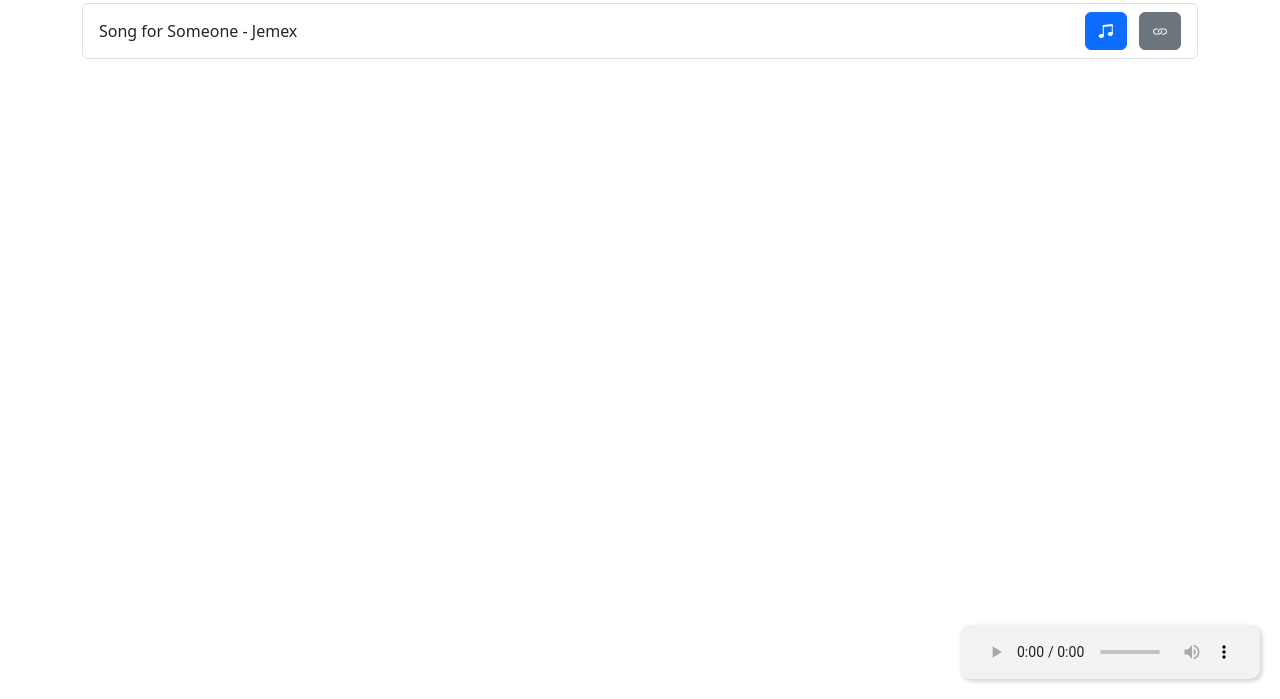
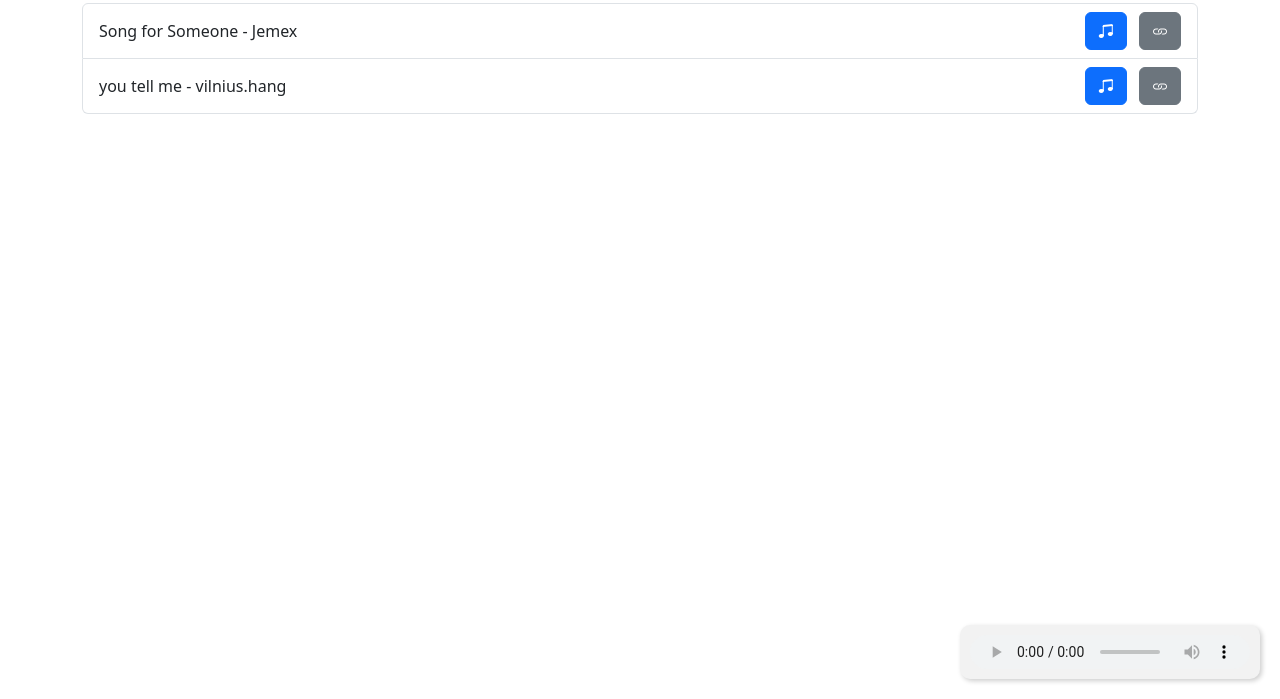
Before and after one commit to biodanza/mi_musica, a plain HTML site: page index.html in a window 1280 px wide. Shown: the part 101-800 px from the top of the page. Drawn offline with nearby package versions, Linux system fonts and the light colour scheme.

Commit message:
Update index.html

```diff
--- a/index.html
+++ b/index.html
@@ -27,6 +27,7 @@
     <script>
         const files = [
             {name:`Song for Someone - Jemex`, mp3:`Song_for_Someone_-_Jemex.mp3`},
+            {name:`you tell me - vilnius.hang`, mp3:`you_tell_me_-_vilnius.hang.mp3`},
         ];
     </script>
 </head>
```
